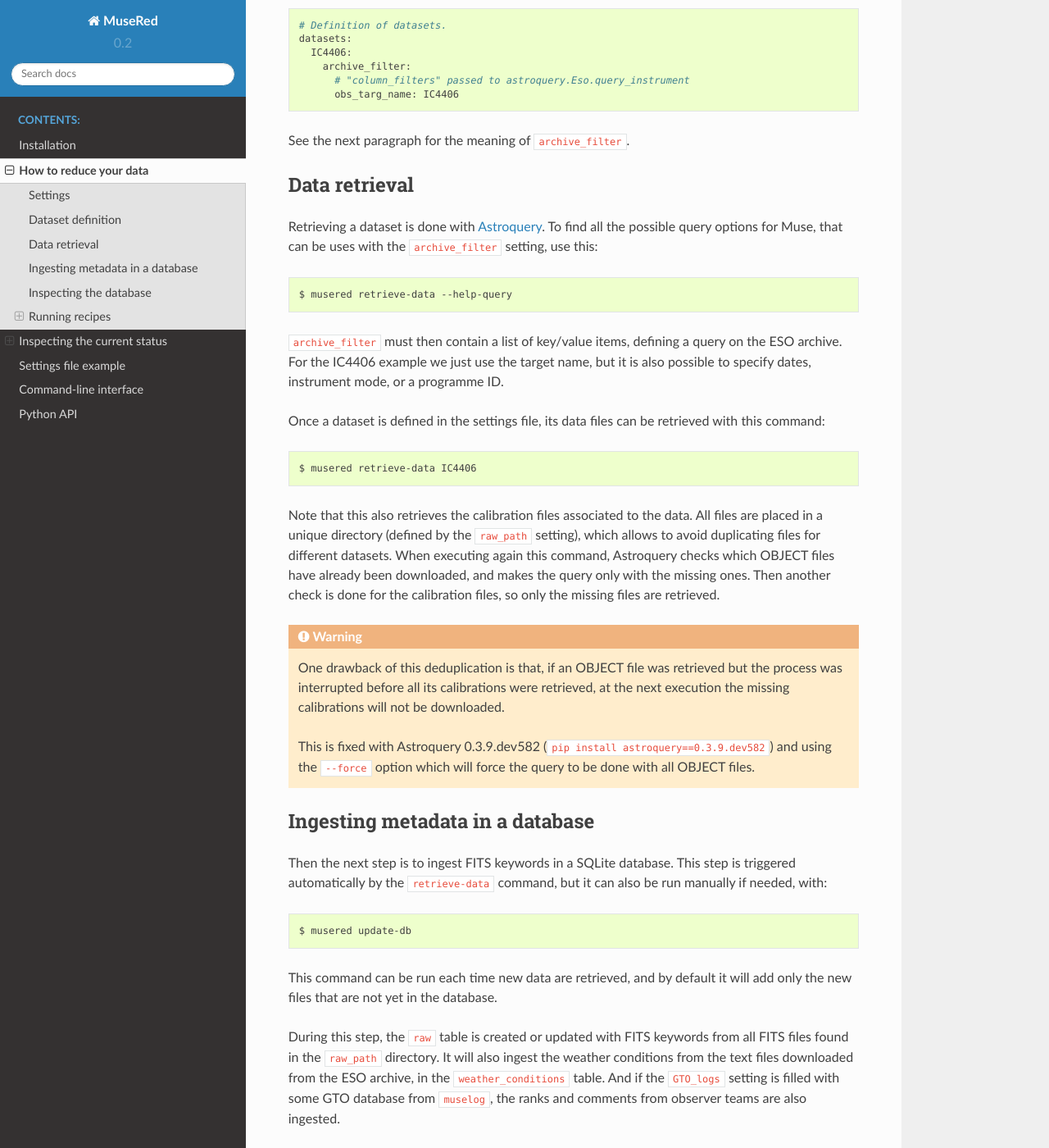
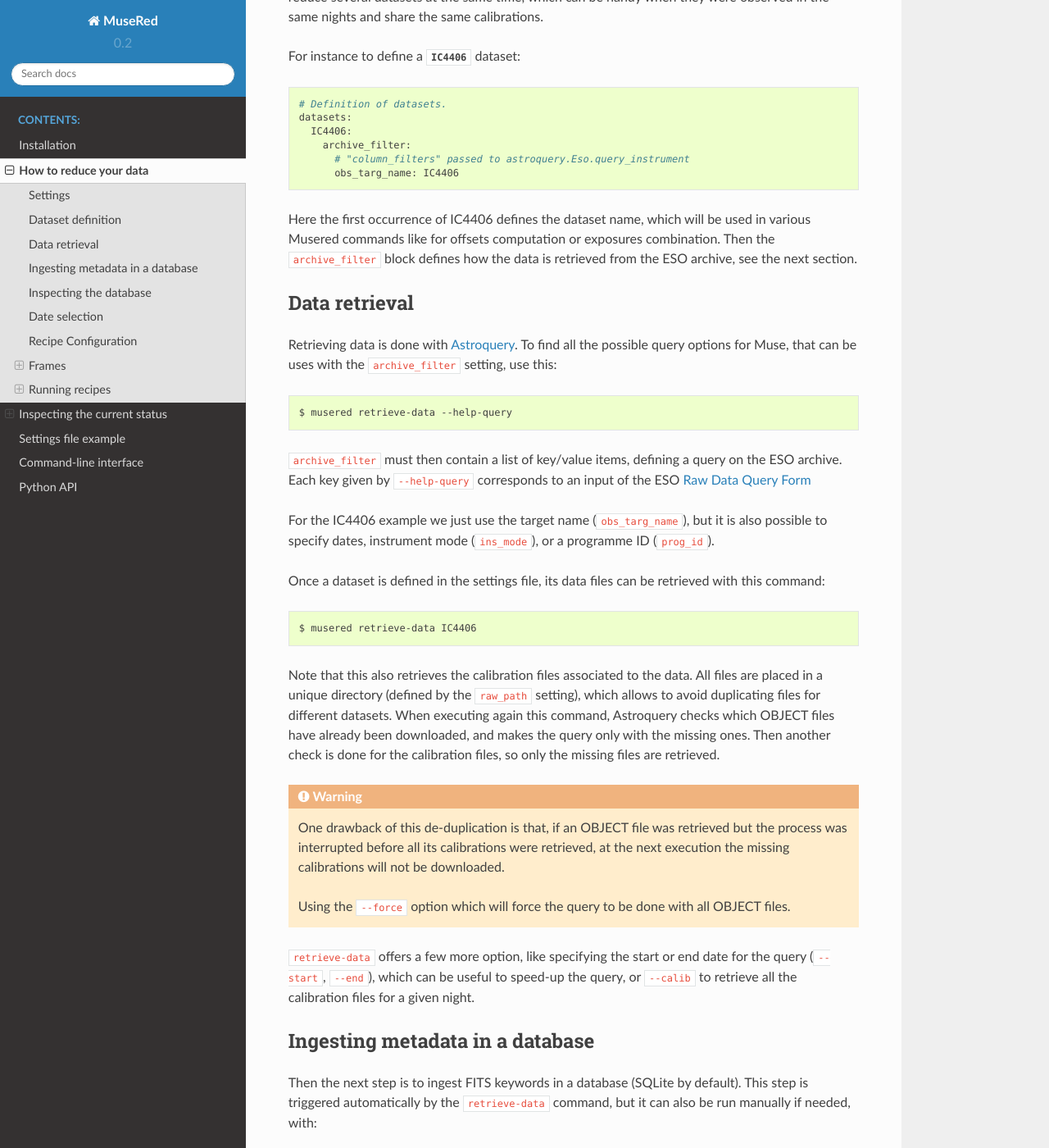
Before and after one commit to musevlt/musered, a Sphinx documentation site: the page built from docs/tutorial.rst, in a window 1280 px wide and 1400 px high, scrolled down 1568 px. Shown: the whole window at 82% size. Built offline with Sphinx 7.4.7 and the Read the Docs theme 2.0.0, drawn with Linux system fonts in a browser that asks for light colours; some of the changed text lies outside the part shown.

Commit message:
Update documentation

```diff
--- a/docs/tutorial.rst
+++ b/docs/tutorial.rst
@@ -20,7 +20,8 @@ the current directory. This file contains all the settings about directories,
 global options, parameters for the *musered* commands, and for the reduction
 recipes.
 
-See also the :doc:`settings` example.
+The complete settings file is available :doc:`here <settings>`, we will go
+through it in this page.
 
 The first part of the file contains general variables, like the working
 directory; the raw, reduced and calibration paths; version numbers; and logging
@@ -50,22 +51,30 @@ For instance to define a `IC4406` dataset:
    :start-at: datasets
    :end-at: obs_targ_name
 
-See the next paragraph for the meaning of ``archive_filter``.
+Here the first occurrence of IC4406 defines the dataset name, which will be
+used in various Musered commands like for offsets computation or exposures
+combination. Then the ``archive_filter`` block defines how the data is
+retrieved from the ESO archive, see the next section.
 
 
 Data retrieval
 --------------
 
-Retrieving a dataset is done with `Astroquery
+Retrieving data is done with `Astroquery
 <https://astroquery.readthedocs.io/en/latest/eso/eso.html>`__. To find all the
 possible query options for Muse, that can be uses with the ``archive_filter``
 setting, use this::
 
     $ musered retrieve-data --help-query
 
-``archive_filter`` must then contain a list of key/value items, defining a query
-on the ESO archive.  For the IC4406 example we just use the target name, but it
-is also possible to specify dates, instrument mode, or a programme ID.
+``archive_filter`` must then contain a list of key/value items, defining
+a query on the ESO archive. Each key given by ``--help-query`` corresponds to
+an input of the ESO `Raw Data Query Form
+<http://archive.eso.org/eso/eso_archive_main.html>`_
+
+For the IC4406 example we just use the target name (``obs_targ_name``), but it
+is also possible to specify dates, instrument mode (``ins_mode``), or
+a programme ID (``prog_id``).
 
 Once a dataset is defined in the settings file, its data files can be retrieved
 with this command::
@@ -80,26 +89,31 @@ downloaded, and makes the query only with the missing ones. Then another check
 is done for the calibration files, so only the missing files are retrieved.
 
 .. warning::
-    One drawback of this deduplication is that, if an OBJECT file was retrieved
-    but the process was interrupted before all its calibrations were retrieved,
-    at the next execution the missing calibrations will not be downloaded.
+    One drawback of this de-duplication is that, if an OBJECT file was
+    retrieved but the process was interrupted before all its calibrations were
+    retrieved, at the next execution the missing calibrations will not be
+    downloaded.
 
-    This is fixed with Astroquery 0.3.9.dev582 (``pip install
-    astroquery==0.3.9.dev582``) and using the ``--force`` option which will
-    force the query to be done with all OBJECT files.
+    Using the ``--force`` option which will force the query to be done with all
+    OBJECT files.
+
+``retrieve-data`` offers a few more option, like specifying the start or end
+date for the query (``--start``, ``--end``), which can be useful to speed-up
+the query, or ``--calib`` to retrieve all the calibration files for a given
+night.
 
 
 Ingesting metadata in a database
 --------------------------------
 
-Then the next step is to ingest FITS keywords in a SQLite database. This step
-is triggered automatically by the ``retrieve-data`` command, but it can also be
-run manually if needed, with::
+Then the next step is to ingest FITS keywords in a database (SQLite by
+default). This step is triggered automatically by the ``retrieve-data``
+command, but it can also be run manually if needed, with::
 
     $ musered update-db
 
-This command can be run each time new data are retrieved, and by default it will
-add only the new files that are not yet in the database.
+This command can be run each time new data are retrieved, and by default it
+will add only the new files that are not yet in the database.
 
 During this step, the ``raw`` table is created or updated with FITS keywords
 from all FITS files found in the ``raw_path`` directory. It will also ingest the
@@ -115,11 +129,24 @@ Inspecting the database
 The `musered info` command provides several ways to inspect the content of the
 database and the state of the reduction. See :doc:`inspect` for more details.
 
-Running recipes
----------------
+.. _date-selection:
 
-Configuration
-^^^^^^^^^^^^^
+Date selection
+--------------
+
+In various places it is needed to specify dates (settings, command-line). For
+convenience it is possible to specify ranges of dates (runs), that can be
+substituted in the settings file, or used in commands.
+
+For instance this defines a ``GTO27`` run, with a tag that can be used later in
+the settings (``&GTO17``):
+
+.. literalinclude:: _static/settings.yml
+   :start-at: runs
+   :end-at: end_date
+
+Recipe Configuration
+--------------------
 
 The parameters for each recipe can be specified in the ``recipes`` block in the
 settings file. By default this is not needed as the default parameters from the
@@ -136,6 +163,22 @@ By default the parameters for a recipe must be set in a block with the recipe
 name, but this can also be specified with ``--params`` which can be used to run
 the same recipe with different sets of paramaters.  The paramater names and
 values are the same as the DRS ones.
+
+Frames
+------
+
+Static calibrations
+^^^^^^^^^^^^^^^^^^^
+
+The static calibrations (badpix table, astrometry, geometry table, etc.) are
+found in the ``muse_calib_path`` directory. It is possible to specify a range
+of dates for which each file is valid. Here we use the runs defined above
+(:ref:`date-selection`), with the ``*GTO17`` notation that makes
+a substitution which the dictionary defined above:
+
+.. literalinclude:: _static/settings.yml
+   :start-at: Static calibrations
+   :end-at: geometry_table_wfm_gto19
 
 Frames associations
 ^^^^^^^^^^^^^^^^^^^
@@ -164,7 +207,16 @@ It is also possible to specify the path or the files that must be used:
          MASTER_BIAS: /path/to/MASTER_BIAS/
          MASTER_FLAT: /path/to/MASTER_FLAT/MASTER_FLAT*.fits
 
-TODO: Allow to specify frames for a given night
+It is also possible to specify frames with a given range of validity, as
+explained above:
+
+.. code-block:: yaml
+
+   muse_wavecal:
+      frames:
+         STD_RESPONSE:
+            "{workdir}/path/to/STD_RESPONSE_GTO17.fits": *GTO17
+            "{workdir}/path/to/STD_RESPONSE_GTO19.fits": *GTO19
 
 The number of nights before and after the current one, for which frames are
 searched for, can be specified with ``offsets``:
@@ -178,6 +230,44 @@ searched for, can be specified with ``offsets``:
             STD_RESPONSE: 5
             TWILIGHT_CUBE: 3
 
+Frames exclusion
+^^^^^^^^^^^^^^^^
+
+It is possible to exclude globally some files or sequences of calibration,
+which is useful when a sequence is of bad quality or incomplete, or sometimes
+just because the ESO associations which lead to the retrieval of calibrations
+that are not useful.
+
+.. code-block:: yaml
+
+   frames:
+      exclude:
+         raw:
+            # This block matches any raw files, for instance for nights
+            # with useless calibrations:
+            - night: ["2018-08-11", "2018-08-18"]
+         WAVE:
+            # Block for a given DPR.TYPE == WAVE, then matching files for a
+            # bad sequence identified by its TPL.START date:
+            - TPL_START: "2018-08-15T19:20:20"
+
+Setting custom frames
+^^^^^^^^^^^^^^^^^^^^^
+
+It may happen that one need to set a custom ``OFFSET_LIST`` or ``OUTPUT_WCS``.
+This can be done by setting directly the file name. For example here the offsets
+computed by the DRS are not good, so we could compute manually better offsets
+and use something like this:
+
+.. code-block:: yaml
+
+    muse_exp_combine:
+      frames:
+        OFFSET_LIST: '{workdir}/reduced/{version}/exp_align/OFFSET_LIST_new.fits'
+
+
+Running recipes
+---------------
 
 Calibrations
 ^^^^^^^^^^^^
@@ -303,17 +393,3 @@ from ``PIXTABLE_REDUCED``::
 .. literalinclude:: _static/settings.yml
    :start-at: mpdaf_combine:
    :end-at: version
-
-Setting custom frames
-^^^^^^^^^^^^^^^^^^^^^
-
-It may happen that one need to set a custom ``OFFSET_LIST`` or ``OUTPUT_WCS``.
-This can be done by setting directly the file name. For example here the offsets
-computed by the DRS are not good, so we could compute manually better offsets
-and use something like this:
-
-.. code-block:: yaml
-
-    muse_exp_combine:
-      frames:
-        OFFSET_LIST: '{workdir}/reduced/{version}/exp_align/OFFSET_LIST_new.fits'
```
Also changed, not shown: docs/inspect.rst (+10 -1 lines), docs/installation.rst (+10 -6 lines), 1 other file.
